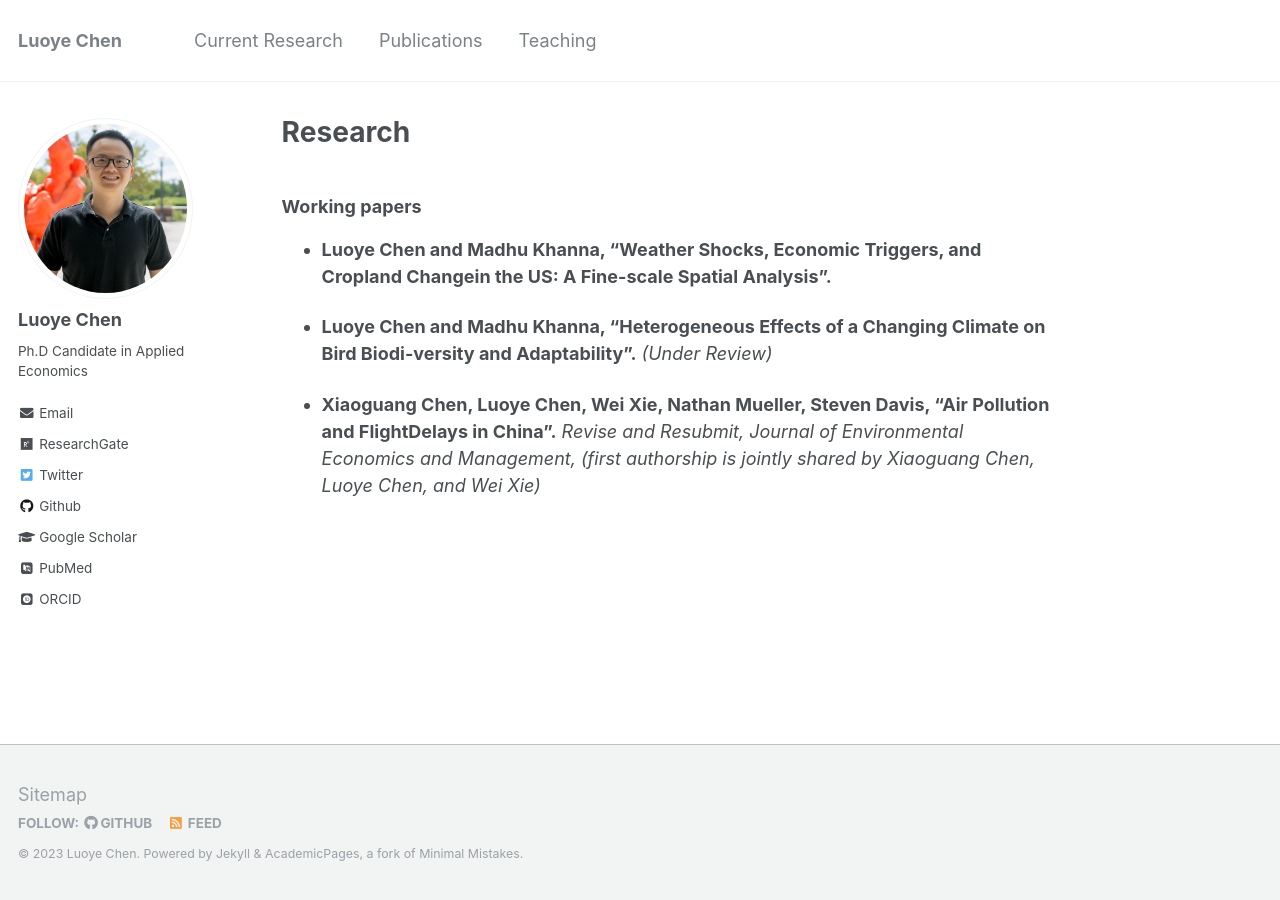
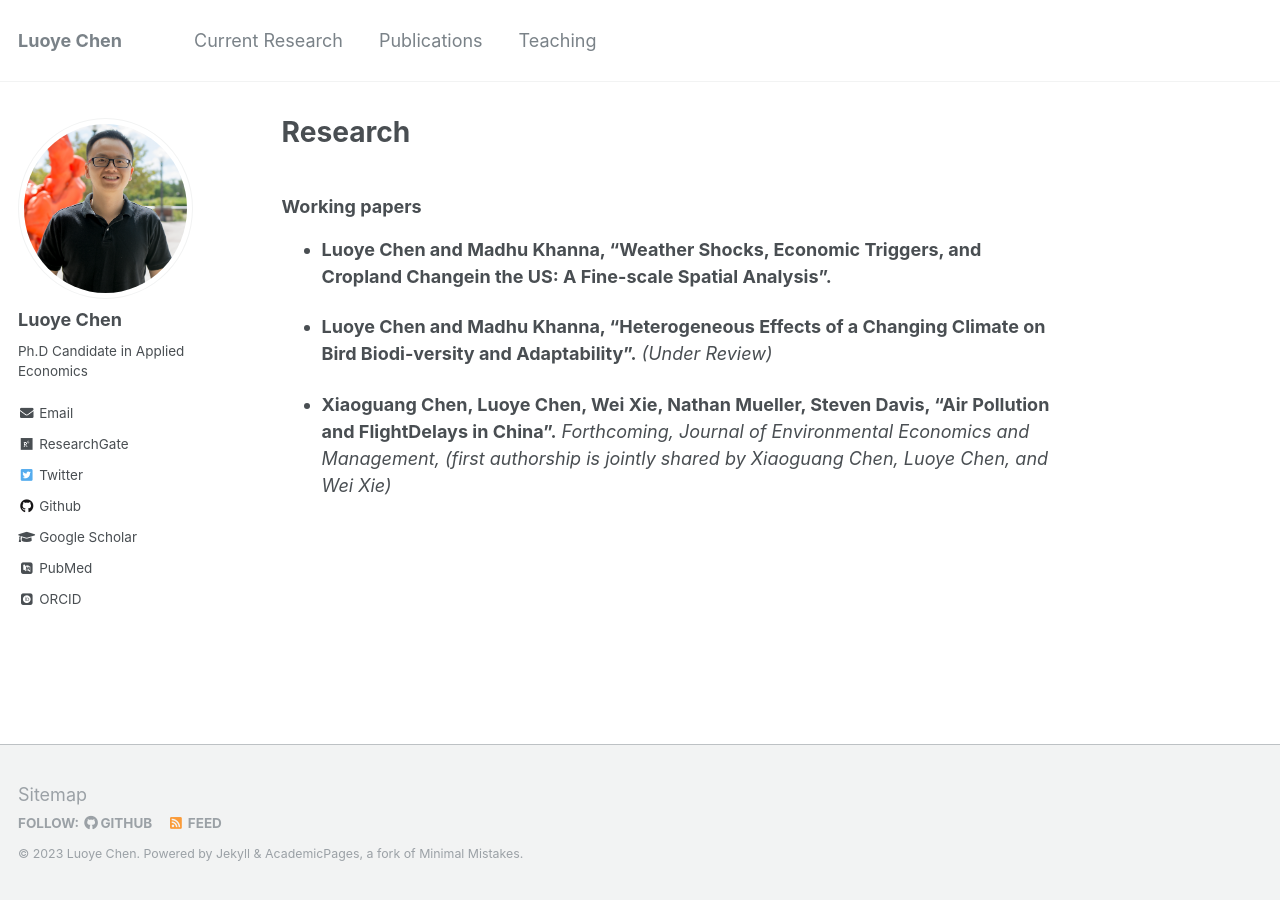
Before and after one commit to luoyec/luoyec.github.io, a Jekyll site: the page built from _pages/workingpaper.md, in a window 1280 px wide. Built offline with Jekyll 4.4.1, drawn with Linux system fonts in a browser that asks for light colours; some web fonts are replaced.

Commit message:
update0305

```diff
--- a/_pages/workingpaper.md
+++ b/_pages/workingpaper.md
@@ -14,4 +14,4 @@ redirect_from:
 
 - **Luoye Chen and Madhu Khanna, “Heterogeneous Effects of a Changing Climate on Bird Biodi-versity and Adaptability”.** *(Under Review)*
 
-- **Xiaoguang Chen, Luoye Chen, Wei Xie, Nathan Mueller, Steven Davis, “Air Pollution and FlightDelays in China".** *Revise and Resubmit, Journal of Environmental Economics and Management, (first authorship is jointly shared by Xiaoguang Chen, Luoye Chen, and Wei Xie)*
+- **Xiaoguang Chen, Luoye Chen, Wei Xie, Nathan Mueller, Steven Davis, “Air Pollution and FlightDelays in China".** *Forthcoming, Journal of Environmental Economics and Management, (first authorship is jointly shared by Xiaoguang Chen, Luoye Chen, and Wei Xie)*
```
Also changed, not shown: _pages/about.md (+1 -1 lines), 1 other file.
